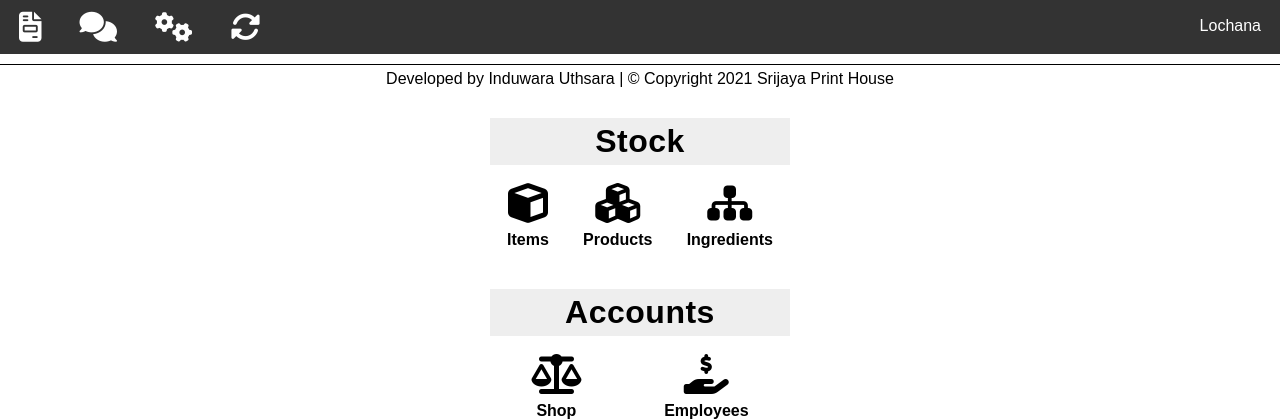
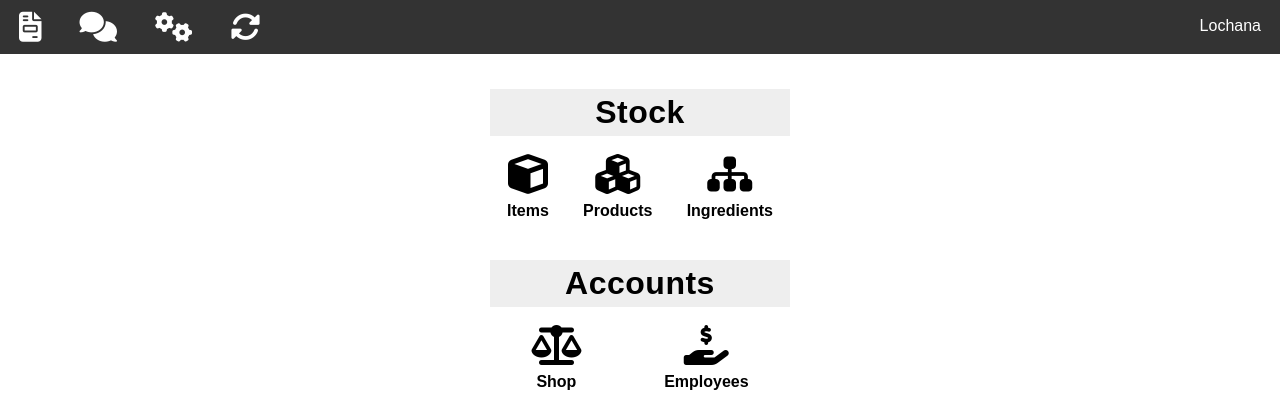
Before and after one commit to induwarauthsara/Cyex_ERP, a PHP site: page /dashboard/index.php in a window 1280 px wide. Shown: the top 420 px of the page. Run offline with PHP 8.4, Linux system fonts and the light colour scheme; a user stored in the database is signed in; some libraries are stand-ins or nearby versions.

Commit message:
remove footer

```diff
--- a/inc/header.php
+++ b/inc/header.php
@@ -97,21 +97,4 @@
             font-size: 30px;
             margin: 0;
         }
-
-        /* Footer */
-        .footer {
-            border-top: 1px solid black;
-            position: re;
-            left: 0;
-            bottom: 0;
-            width: 100%;
-            color: black;
-            text-align: center;
-            padding: 5px;
-        }
     </style>
-
-    <div class="footer">
-        <p>Developed by Induwara Uthsara | &copy; Copyright <?php echo date("Y"); ?> Srijaya Print House
-        </p>
-    </div>
```
